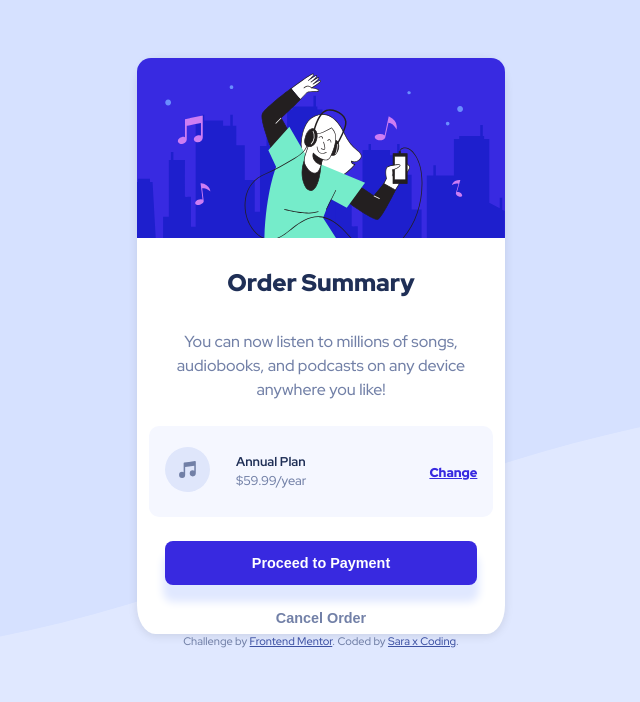
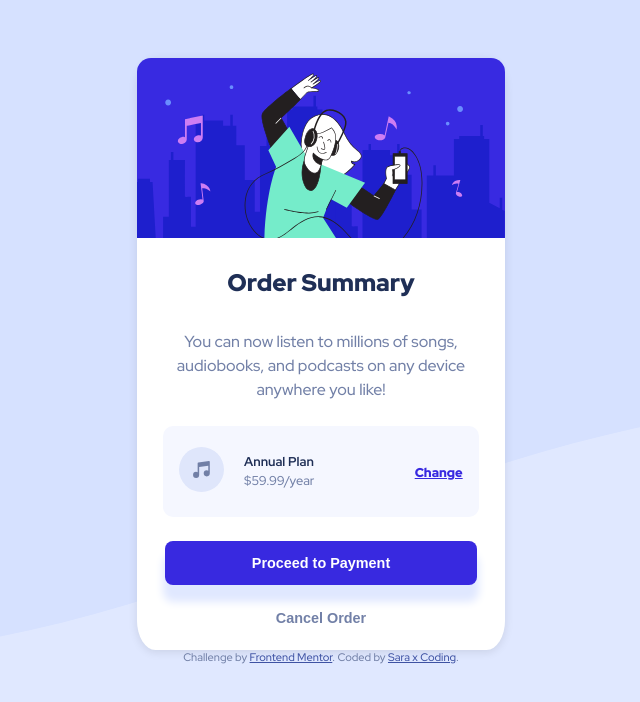
Before and after one commit to saraxcoding/order-summary-component-main, a plain HTML site: page index.html in a window 1280 px wide. Shown: the whole page, without its empty margins (319-959 px from the left). Drawn offline with Linux system fonts and the light colour scheme.

Commit message:
Fixed width of plan section

```diff
--- a/style.css
+++ b/style.css
@@ -45,6 +45,7 @@ body {
     margin-top: 50px;
     border-radius: 5%;
     box-shadow: 0 2px 10px rgba(0, 0, 0, 0.1);
+    padding-bottom: 1rem;
 }
 
 .hero-image img {
@@ -82,7 +83,7 @@ body {
     background-color: var(--very-pale-blue);
     border-radius: 10px;
     margin: auto;
-    width: 85%;
+    width: 77%;
     padding: 1rem;
     border-radius: 10px;
     margin-bottom: 1.5rem;
```
